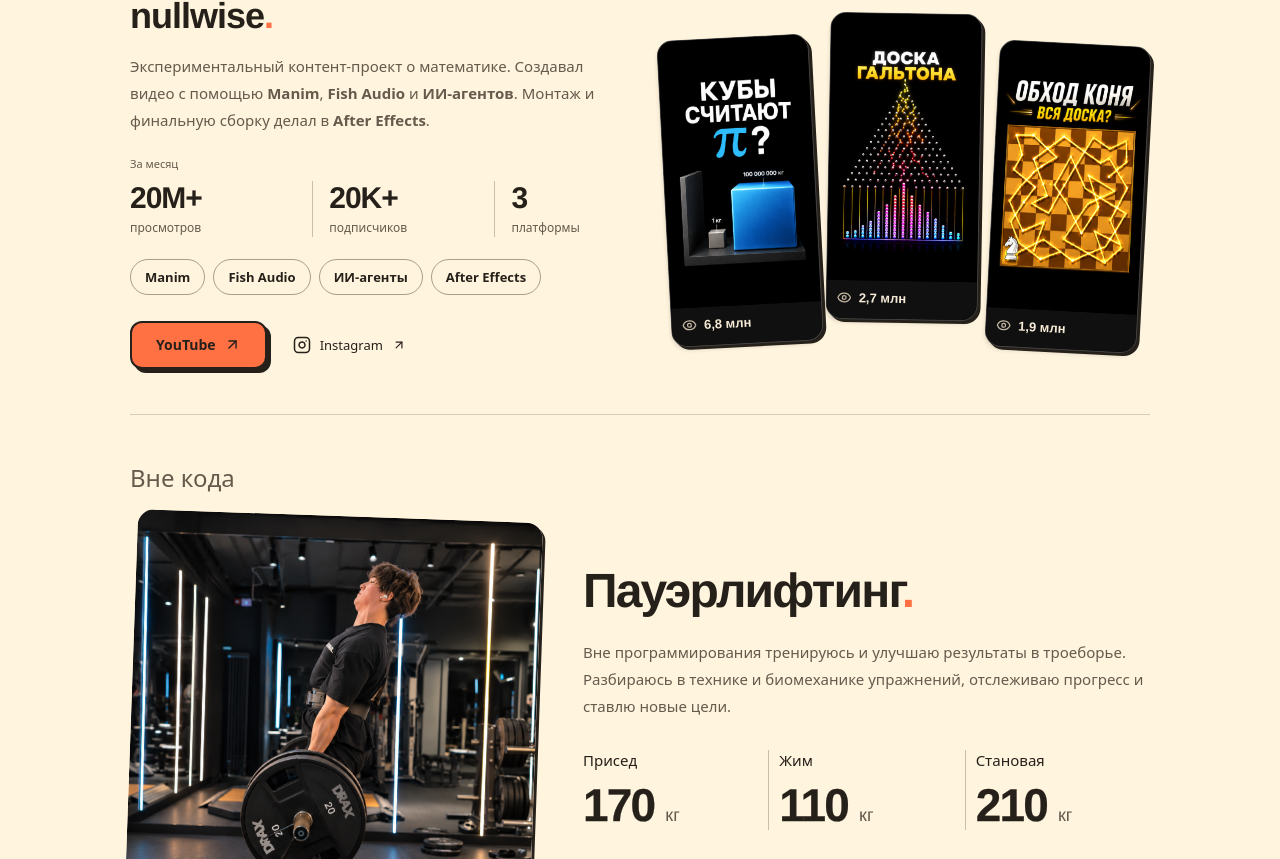
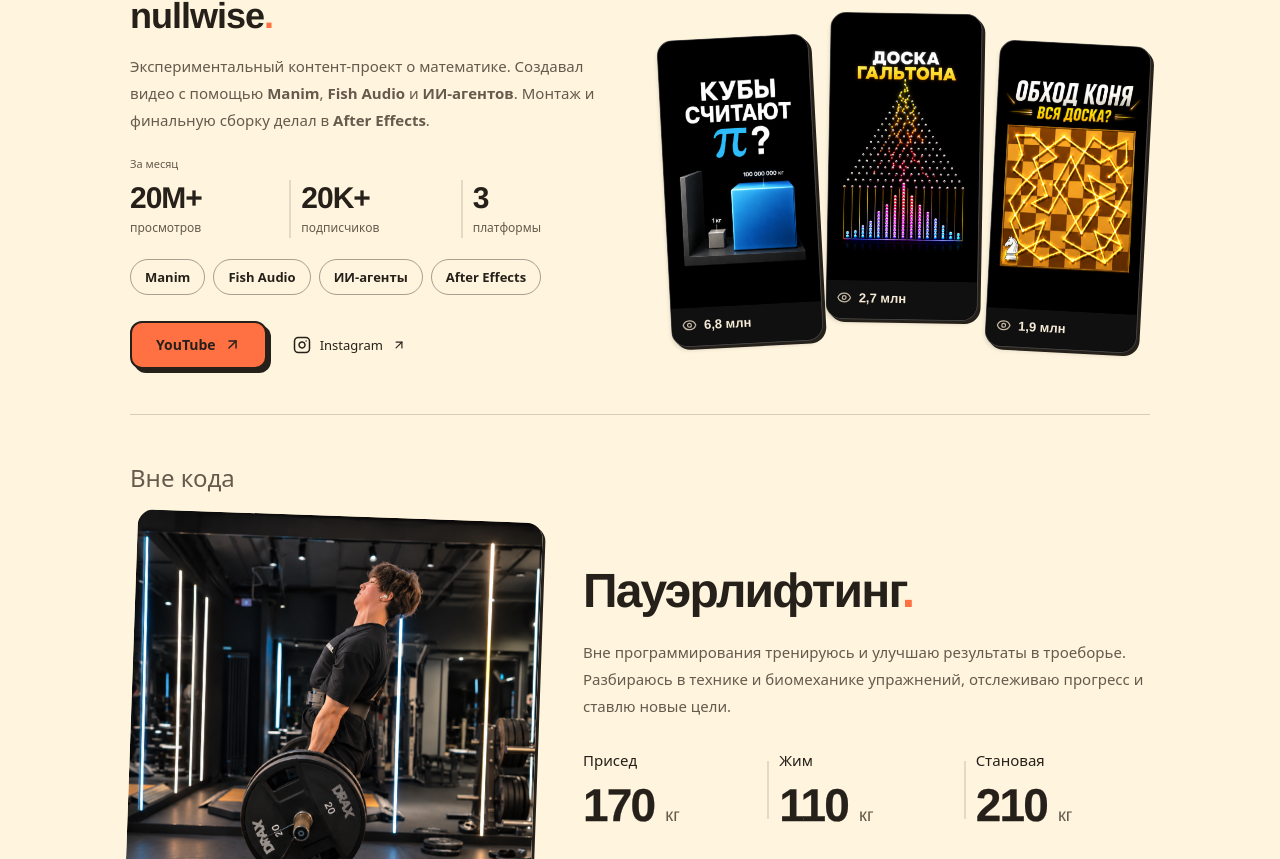
Before and after one commit to RomanKazz/web_portfolio, a React (Vite) app: page / in a window 1280 px wide. Shown: the part 1581-2440 px from the top of the page. Built offline with nearby package versions, Linux system fonts and the light colour scheme.

Commit message:
Unify statistic grids and divider geometry

```diff
--- a/src/index.css
+++ b/src/index.css
@@ -384,10 +384,9 @@ footer{border-top:1px solid color-mix(in srgb,var(--fg) 18%,transparent)}
 .powerlifting-photo{grid-column:2;grid-row:1;justify-self:end;max-width:none;width:100%;aspect-ratio:4/4.6;object-fit:cover;object-position:center bottom}
 .powerlifting-content h3{font-size:clamp(32px,4vw,48px);font-weight:850;letter-spacing:-1.8px;line-height:1.08;margin-bottom:22px}
 .powerlifting-content p{font-size:15px;line-height:1.8}
-.lift-stats{--lift-divider-gap:22px;max-width:none;margin-top:30px;gap:var(--lift-divider-gap)}
+.lift-stats{max-width:none;margin-top:30px}
 .lift-stats>div,.lift-stats>div:first-child{padding:0;background:transparent;border:0;border-radius:0}
 .lift-stats>div+div{position:relative;border:0}
-.lift-stats>div+div::before{content:'';position:absolute;left:calc(var(--lift-divider-gap) / -2);top:0;bottom:0;width:1px;background:color-mix(in srgb,var(--fg) 25%,transparent)}
 .lift-stats dt{font-size:15px;font-weight:500;color:var(--fg);margin-bottom:10px}
 .lift-stats dd{font-size:46px;font-weight:800;line-height:1.1;letter-spacing:-1.8px;white-space:nowrap}
 .lift-stats dd span{font-size:18px;letter-spacing:0;font-weight:500}
@@ -395,8 +394,8 @@ footer{border-top:1px solid color-mix(in srgb,var(--fg) 18%,transparent)}
 .powerlifting-total strong{padding:10px 16px;background:color-mix(in srgb,var(--primary) 22%,var(--bg));border-radius:14px;color:var(--fg);font-size:40px;font-weight:800;line-height:1.15;letter-spacing:-1.2px;white-space:nowrap}
 .powerlifting-total strong span{font-size:18px;letter-spacing:0;font-weight:500;color:var(--fg)}
 .powerlifting-total>span{font-size:12px;line-height:1.5}
-@media(max-width:850px){.powerlifting-card{gap:30px}.powerlifting-content h3{font-size:32px;letter-spacing:-1px}.lift-stats{--lift-divider-gap:12px;gap:var(--lift-divider-gap)}.lift-stats dd{font-size:36px}.lift-stats dd span{font-size:15px}.powerlifting-total strong{font-size:34px}}
-@media(max-width:600px){.powerlifting-card{grid-template-columns:1fr;gap:30px}.powerlifting-content{grid-column:1;grid-row:1}.powerlifting-photo{grid-column:1;grid-row:2;max-width:320px;justify-self:center;margin:0}.powerlifting-content h3{font-size:32px}.powerlifting-content p{font-size:14px}.lift-stats{--lift-divider-gap:12px;gap:var(--lift-divider-gap);margin-top:24px}.lift-stats dt{font-size:13px}.lift-stats dd{font-size:36px;letter-spacing:-1px}.powerlifting-total{margin-top:30px;padding:0;gap:12px}.powerlifting-total strong{font-size:34px;padding:10px 14px}}
+@media(max-width:850px){.powerlifting-card{gap:30px}.powerlifting-content h3{font-size:32px;letter-spacing:-1px}.lift-stats dd{font-size:36px}.lift-stats dd span{font-size:15px}.powerlifting-total strong{font-size:34px}}
+@media(max-width:600px){.powerlifting-card{grid-template-columns:1fr;gap:30px}.powerlifting-content{grid-column:1;grid-row:1}.powerlifting-photo{grid-column:1;grid-row:2;max-width:320px;justify-self:center;margin:0}.powerlifting-content h3{font-size:32px}.powerlifting-content p{font-size:14px}.lift-stats{margin-top:24px}.lift-stats dt{font-size:13px}.lift-stats dd{font-size:36px;letter-spacing:-1px}.powerlifting-total{margin-top:30px;padding:0;gap:12px}.powerlifting-total strong{font-size:34px;padding:10px 14px}}
 
 /* A little more weight on the result numbers only. */
 .lift-stats dd,.powerlifting-total strong{font-weight:900;-webkit-text-stroke:.25px currentColor}
@@ -477,17 +476,40 @@ footer{border-top:1px solid color-mix(in srgb,var(--fg) 18%,transparent)}
 .nullwise-views svg { flex-shrink: 0; color: #c3b6a2; }
 .nullwise-results { margin-top: 22px; }
 .nullwise-results-label { display: block; font-size: 11px; color: var(--secondary); margin-bottom: 10px; }
-.nullwise-stats { display: grid; grid-template-columns: 1fr 1fr .7fr; gap: 0; margin: 0; }
-.nullwise-stats > div { display: flex; flex-direction: column; gap: 6px; padding: 0 16px; }
-.nullwise-stats > div:first-child { padding-left: 0; }
-.nullwise-stats > div + div { border-left: 1px solid color-mix(in srgb, var(--fg) 25%, transparent); }
+.nullwise-stats { margin: 0; }
+.nullwise-stats > div { display: flex; flex-direction: column; gap: 6px; }
+
+/* Equal statistic columns; each line is centred in the gap between them. */
+.lift-stats, .nullwise-stats {
+  --stats-gap: 22px;
+  display: grid;
+  grid-template-columns: repeat(3, minmax(0, 1fr));
+  column-gap: var(--stats-gap);
+  text-align: left;
+}
+.lift-stats > div, .nullwise-stats > div {
+  position: relative;
+  min-width: 0;
+  padding: 0;
+  border-left: 0;
+}
+.lift-stats > div + div::before, .nullwise-stats > div + div::before {
+  content: '';
+  position: absolute;
+  left: calc(var(--stats-gap) / -2);
+  top: 50%;
+  width: 1px;
+  height: 58px;
+  transform: translate(-50%, -50%);
+  background: color-mix(in srgb, var(--fg) 25%, transparent);
+}
 .nullwise-stats dd { order: -1; margin: 0; font-family: 'Helvetica Neue', Arial, sans-serif; font-size: 30px; font-weight: 800; letter-spacing: -1px; line-height: 1.1; }
 .nullwise-stats dt { font-size: 12px; line-height: 1.4; color: var(--secondary); }
 @media (max-width: 850px) {
   .game-project { column-gap: 28px; }
   .game-project .game-notes h3 { font-size: 30px; }
   .nullwise-gallery { gap: 8px; }
-  .nullwise-stats > div { padding: 0 12px; }
+  .lift-stats, .nullwise-stats { --stats-gap: 12px; }
   .nullwise-stats dd { font-size: 27px; }
   .nullwise-views { font-size: 11px; padding: 9px 8px; gap: 5px; }
 }
```
